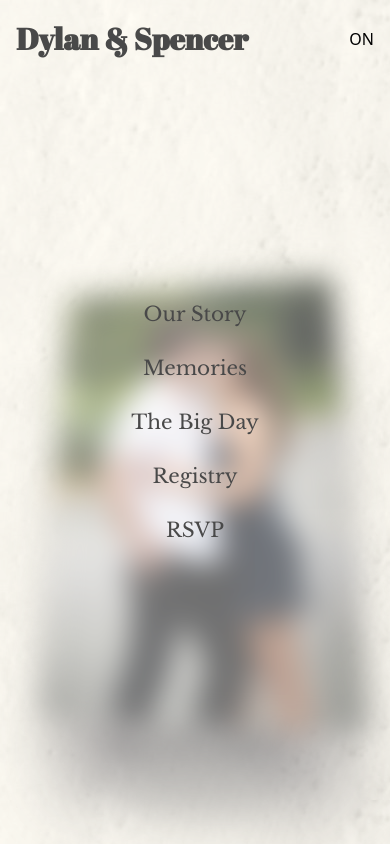
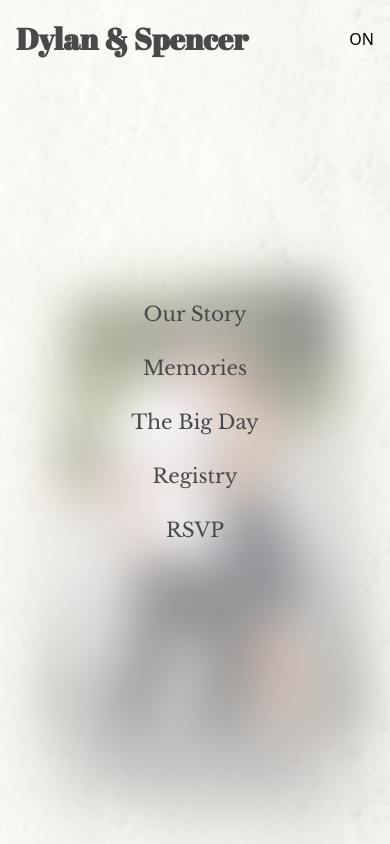
Before and after one commit to netspencer/dylanandspencer.wedding, a Next.js app: page / in a window 390 px wide. Both pictures are taken after a click on the element "OFF". Built offline with nearby package versions, Linux system fonts and the light colour scheme.

Commit message:
Modify blur and overlay opacities

```diff
--- a/components/Header.tsx
+++ b/components/Header.tsx
@@ -68,7 +68,7 @@ const MobileNav: FunctionComponent<{
   onSelect: () => void
 }> = ({ hidden, onSelect }) => (
   <nav
-    style={{ backgroundColor: 'rgba(255,255,255,0.35)' }}
+    style={{ backgroundColor: 'rgba(255,255,255,0.5)' }}
     className={classNames(
       { hidden: hidden, block: !hidden },
       'left-0',
--- a/components/Layout.tsx
+++ b/components/Layout.tsx
@@ -34,7 +34,7 @@ const Layout: FunctionComponent<Props> = ({
           transition: all 0.3s;
         }
         .blur {
-          filter: blur(15px);
+          filter: blur(25px);
         }
       `}</style>
     </div>
```
